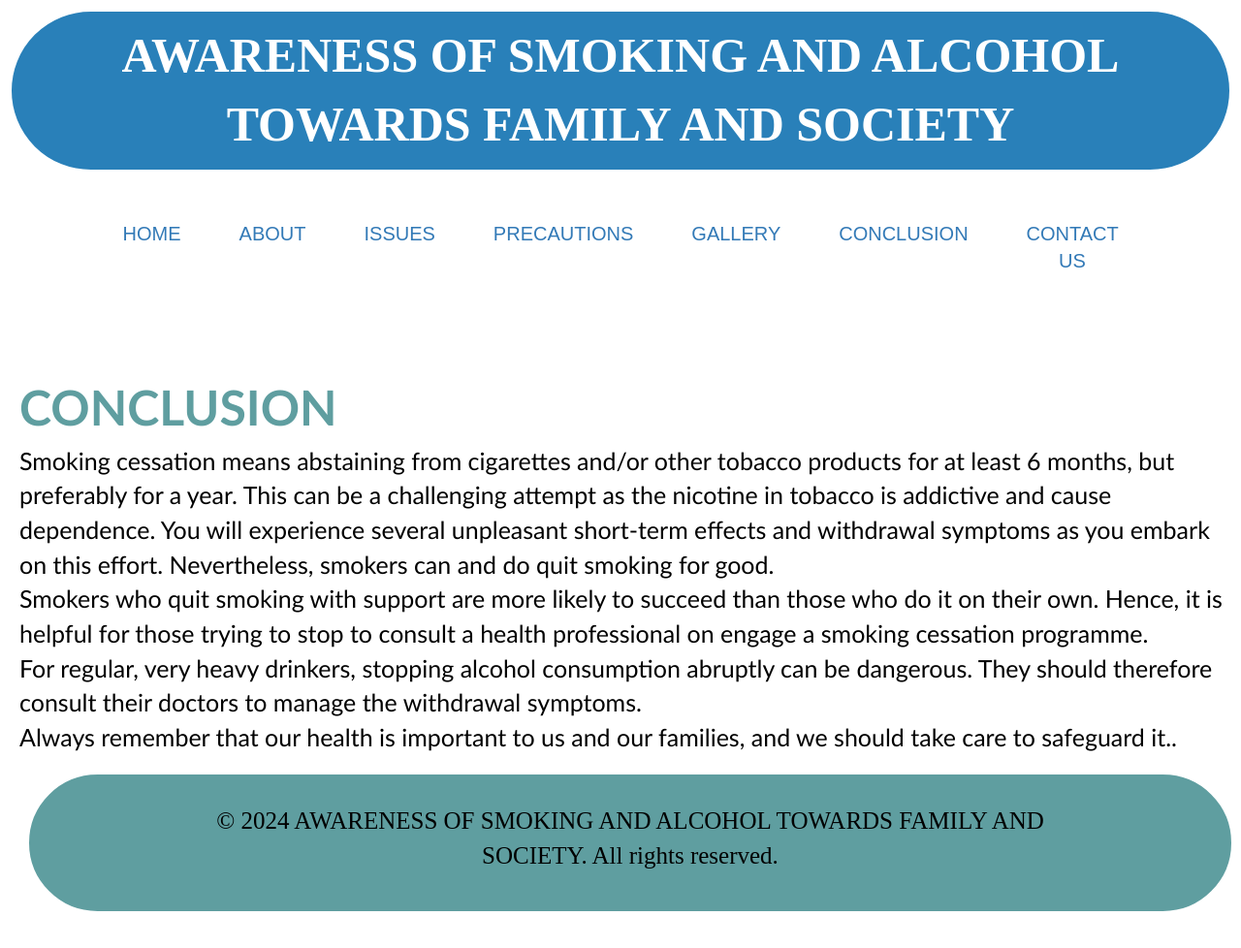
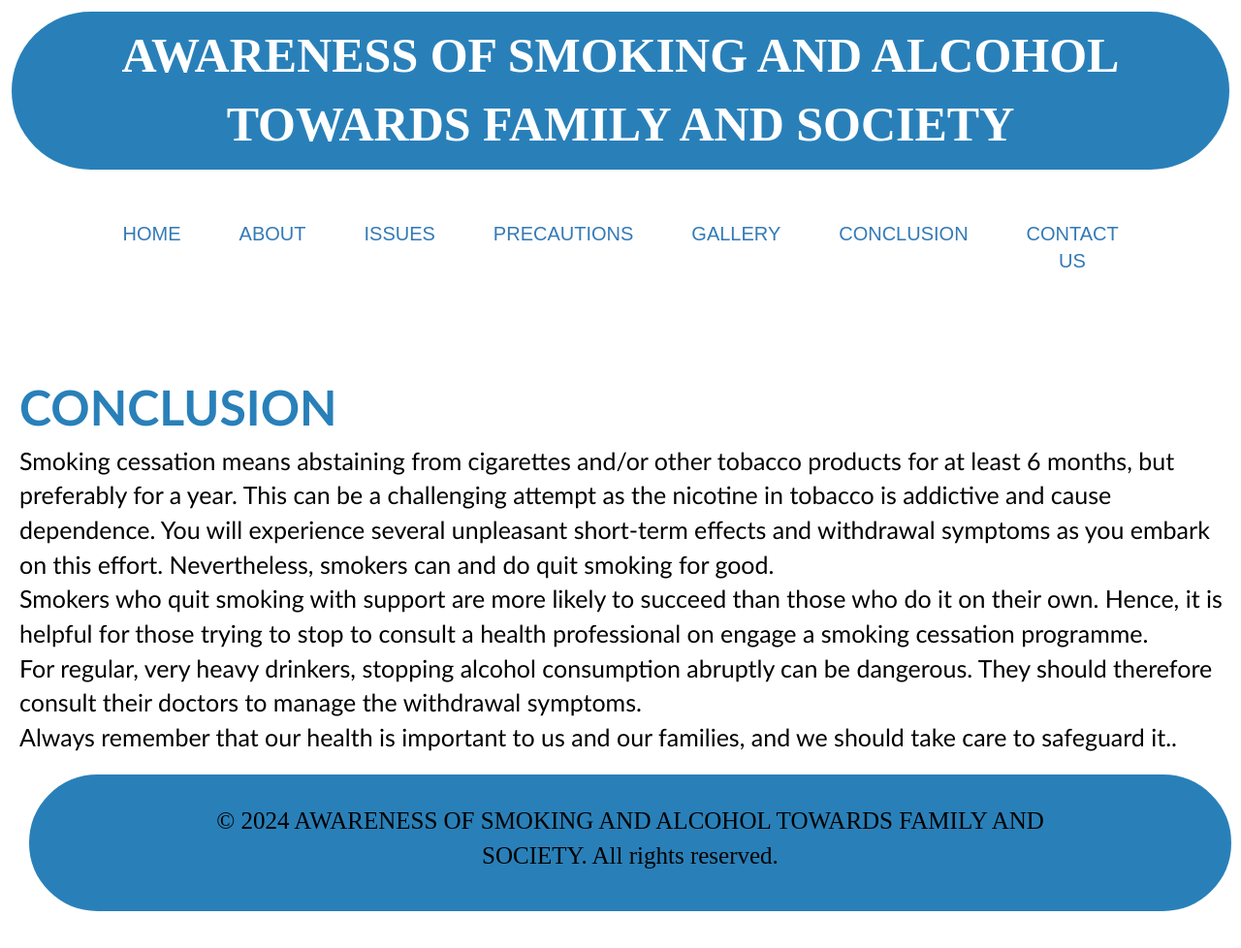
Before and after one commit to harish-871/harish871.github.io, a plain HTML site: page Conclusion1.html in a window 1280 px wide. Shown: the top 978 px of the page at 97% size. Drawn offline with nearby package versions, Linux system fonts and the light colour scheme.

Commit message:
Update Conclusion1.html

```diff
--- a/Conclusion1.html
+++ b/Conclusion1.html
@@ -100,7 +100,7 @@ img{
         background-size: 100% 100%;
 }
 h1{
-    color:#5f9ea0;
+    color:#2980B9;
 
     font-size: 50px;
 }
@@ -112,7 +112,7 @@ h4{
     padding:22px 50px 15px 0;
 }
 footer {
-			background-color: #5f9ea0;
+			background-color: #2980B9;
 			font-size: 50px;
 			text-align: center;
 			padding: 10px;
```
